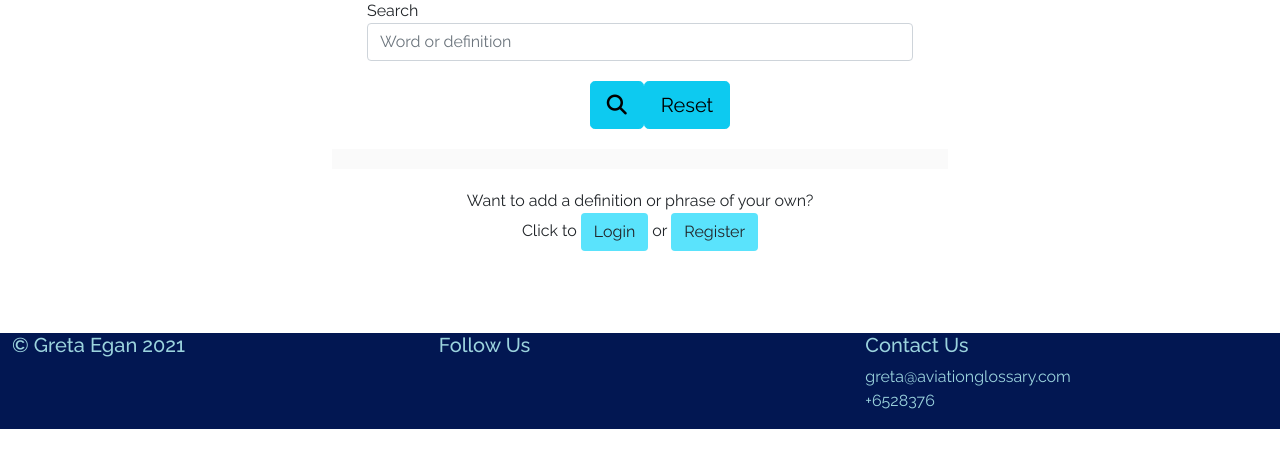
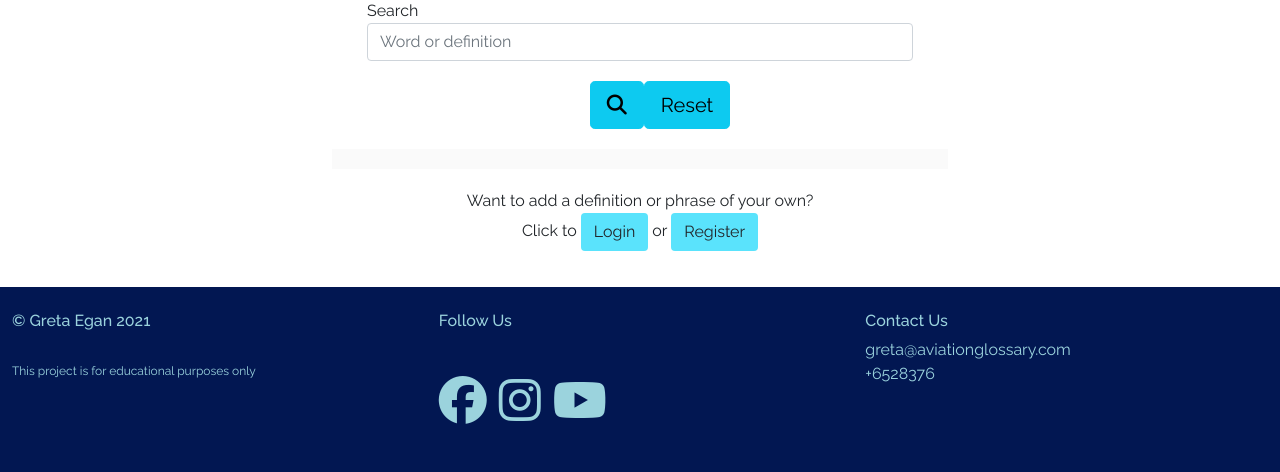
Before and after one commit to gretaegan/aviation-glossary, a Flask app: page /glossary in a window 1280 px wide. Shown: the part 371-843 px from the top of the page. Before the commit the page ends 800 px from the top, so only its background shows below. Run offline with Flask 2, Linux system fonts and the light colour scheme; data that the repository does not hold is empty; some libraries are stand-ins or nearby versions.

Commit message:
Add social media icons to footer

```diff
--- a/static/css/style.css
+++ b/static/css/style.css
@@ -380,4 +380,9 @@
     background-color:#021752;
     color: #9bd3dd;
     flex-shrink: 0;
+    padding-top: 24px;
 }
+
+.footer-text {
+    font-size: 12px;
+}
--- a/templates/base.html
+++ b/templates/base.html
@@ -71,15 +71,37 @@
         <div class="container-fluid">
             <div class="row">
                 <div class="col-lg-4 col-sm-4 col-md-4">
-                    <h5 class="copyright-footer">
-                        © Greta Egan 2021
-                    </h5>
+                    <h6 class="copyright-footer">
+                        © Greta Egan 2021</h6><br>
+                        <p class="footer-text">
+                            This project is for educational purposes only
+                        </p>
                 </div>
                 <div class="col-lg-4 col-sm-4 col-md-4">
-                    <h5> Follow Us </h5>
+                    <h6>Follow Us </h6>
+                    <ul class="list-inline">
+                        <li class="list-inline-item social-link">
+                            <a href="https://www.facebook.com" target="_blank">
+                            <i class="fab fa-facebook fa-3x icon-fa" aria-hidden="true"></i>
+                            <span class="sr-only">Facebook</span>
+                            </a>
+                        </li>
+                        <li class="list-inline-item social-link">
+                            <a href="https://www.instagram" target="_blank">
+                            <i class="fab fa-instagram fa-3x icon-fa" aria-hidden="true"></i>
+                            <span class="sr-only">Instagram</span>
+                            </a>
+                        </li>
+                        <li class="list-inline-item social-link">
+                            <a href="https://www.youtube.com" target="_blank">
+                            <i class="fab fa-youtube fa-3x icon-fa" aria-hidden="true"></i>
+                            <span class="sr-only">Youtube</span>
+                            </a>
+                        </li>
+                    </ul>
                 </div>
                 <div class="col-sm-4 col-md-4 col-lg-4">
-                    <h5> Contact Us </h5>
+                    <h6> Contact Us </h6>
                     <p> greta@aviationglossary.com<br>
                         +6528376</p>
 
```
